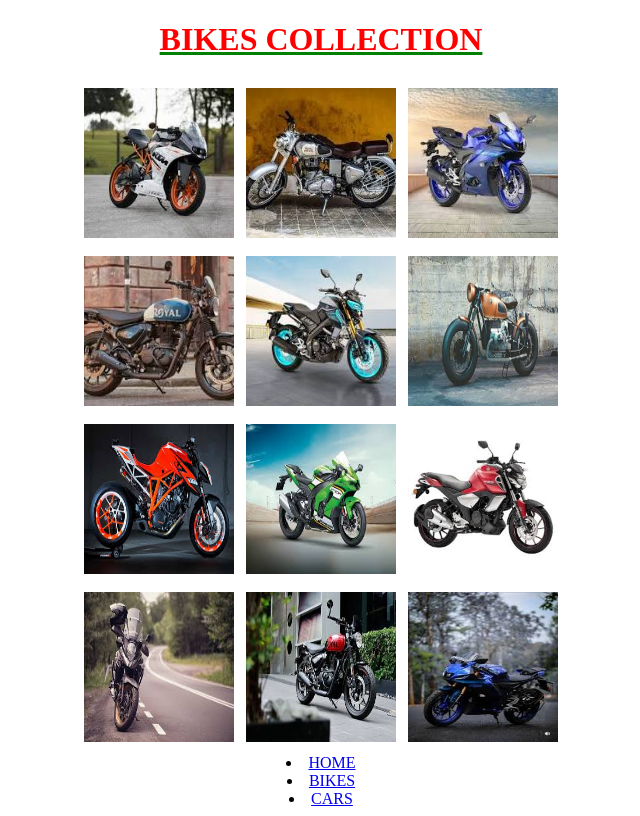
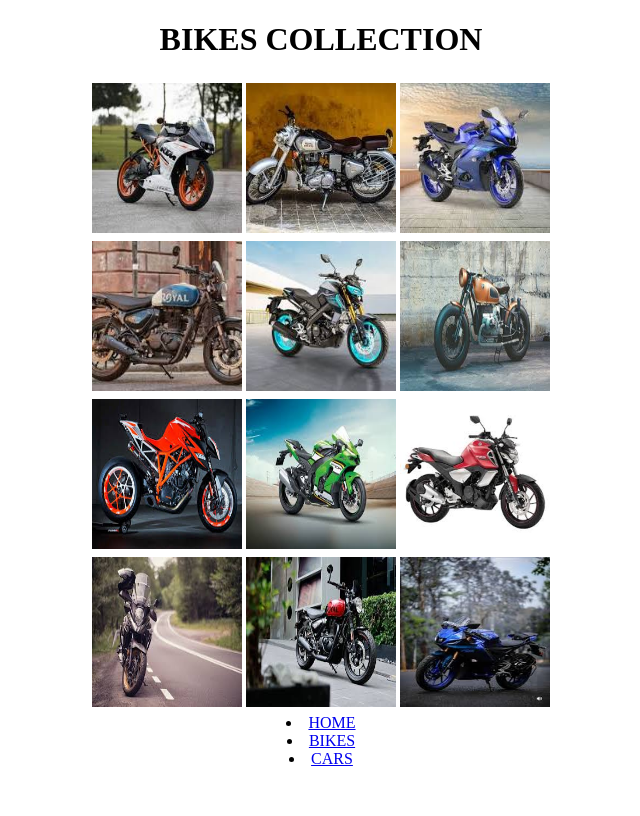
Before and after one commit to yuvakiran845/images1, a plain HTML site: page index1.html in a window 1280 px wide. Shown: the whole page, without its empty margins (319-959 px from the left). Drawn offline with Linux system fonts and the light colour scheme.

Commit message:
Update index1.html
okkkkk

```diff
--- a/index1.html
+++ b/index1.html
@@ -6,18 +6,7 @@
     <meta name="viewport" content="width=device-width, initial-scale=1.0">
     <title>BIKE IMAGES</title>
     <style>
-        td {
-            display: inline-block;
-            margin: 5px;
 
-        }
-
-        h1 {
-            color: red;
-            text-decoration: green underline solid;
-            text-transform: uppercase;
-            -webkit-animation: alternate;
-        }
     </style>
 </head>
 
```
